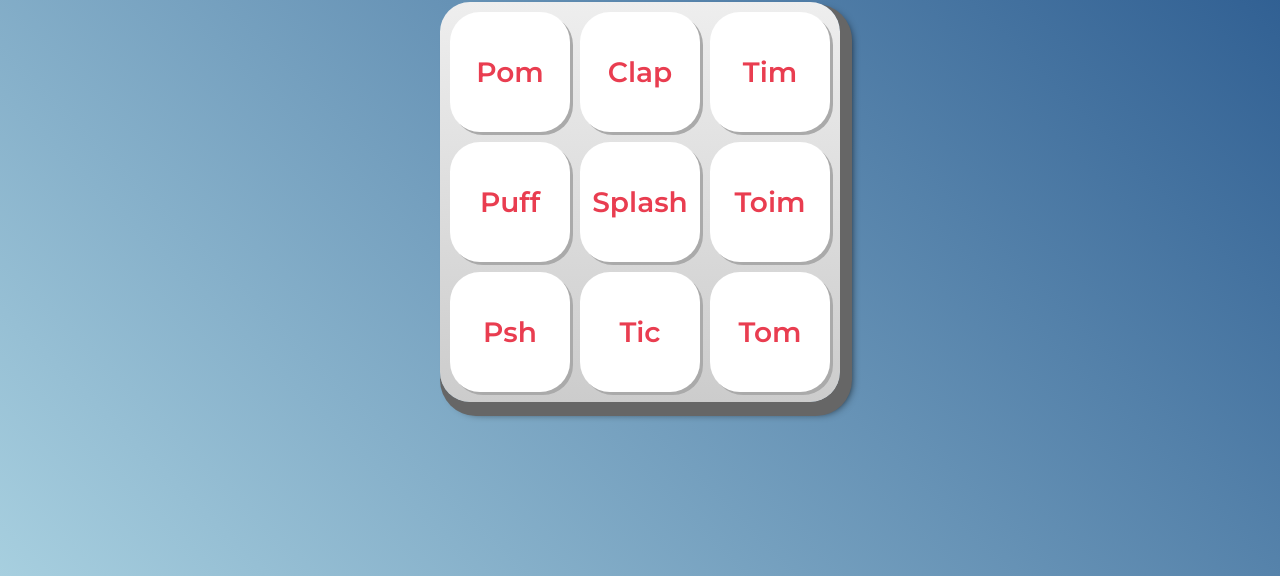
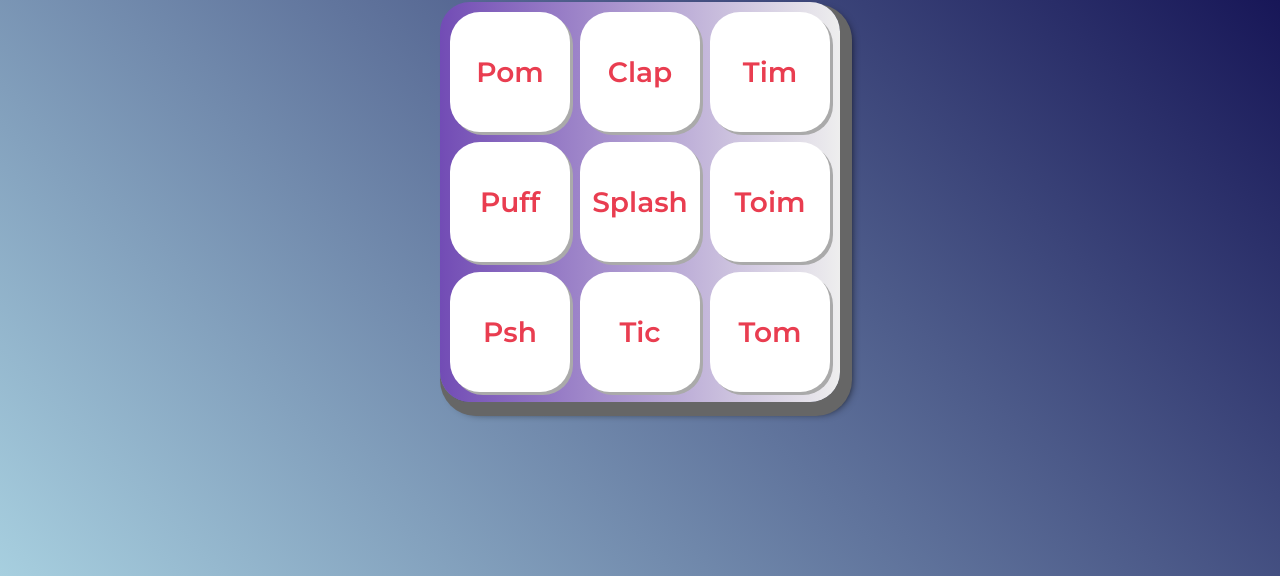
Before and after one commit to Guilbertoliveira/SoundPlayer, a plain HTML site: page index.html in a window 1280 px wide. Shown: the part 224-800 px from the top of the page. Drawn offline with Linux system fonts and the light colour scheme.

Commit message:
designer update

```diff
--- a/scss/_estilos.scss
+++ b/scss/_estilos.scss
@@ -2,7 +2,7 @@
 
 body {
    align-items: center;
-   background: linear-gradient(45deg, #a7cfdf 0%,#23538a 100%);
+   background: linear-gradient(45deg, #a7cfdf 0%,#060047 100%);
    display: flex;
    justify-content: center;
    flex-direction: column;
@@ -14,7 +14,7 @@ body {
     font-size: 2rem;
   }
   .teclado {
-    background: linear-gradient(to bottom, #eeeeee 0%,#cccccc 100%);
+    background: linear-gradient(to left, #eeeeee 0%,#724cb5 100%);
     box-shadow: 6px 8px 0 6px #666, 10px 10px 10px #000;
     border-radius: 30px;
     display: grid;
--- a/scss/_variables.scss
+++ b/scss/_variables.scss
@@ -2,4 +2,4 @@ $cinza: #aaa;
 $vermelha: #e93d50;
 $vermelha-escura: #af303f;
 $branca: #fff;
-$luz: rgb(229, 255, 0);
+$luz: #B3005E;
```
Also changed, not shown: index.html (+0 -1 lines), style.css, 1 other file.
